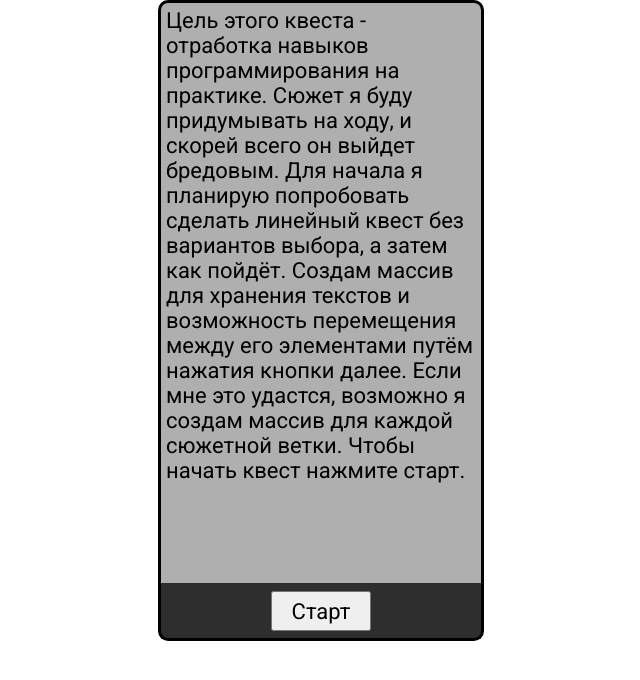
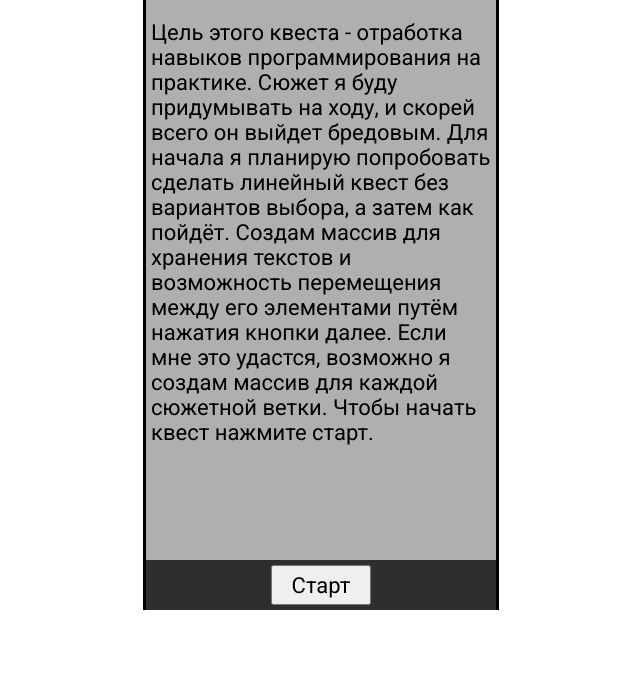
Before and after one commit to Switle/switle.github.io, a plain HTML site: page index.html in a window 1280 px wide. Shown: the whole page, without its empty margins (319-959 px from the left). Drawn offline with Linux system fonts and the light colour scheme.

Commit message:
Мобильная 1

```diff
--- a/sass/style.sass
+++ b/sass/style.sass
@@ -19,24 +19,31 @@ h1
     font-size: 50px
 
 .questWrapper
-    width: 320px
-    height: 635px
+    padding-top: 10px
+    position: relative
+    width: 350px
+    height: 600px
     margin: 0 auto
-    border: 3px solid black
-    border-radius: 10px
+    border-left: 3px solid black
+    border-right: 3px solid black
     background-color: #00000050
 
 .buttonWrapper
+    position: absolute
+    padding: 5px 0
+    width: 100%
+    right: 50%
+    transform: translateX(50%)
+    bottom: 0
     display: flex
     justify-content: center
     background-color: #000000bb
-    padding: 8px 0
 
 .narration
     /** width: 100% **/
-    height: 570px
+    /** height: 570px **/
     margin: 0 auto
-    margin: 5px
+    margin: 10px 5px
     color: #000000
     font-size: 22px
     &__btn
```
Also changed, not shown: css/style.css, 1 other file.
